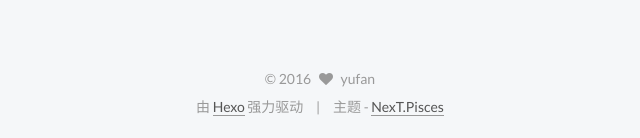
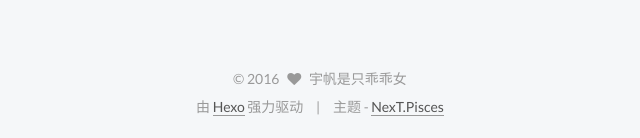
Before and after one commit to Luckyyufan/Luckyyufan.github.io, a plain HTML site: page 2016/03/31/hello-world/index.html in a window 1280 px wide. Shown: the part 1165-1303 px from the top of the page, 450-1090 px from the left. Drawn offline with Linux system fonts and the light colour scheme.

Commit message:
Site updated: 2016-04-24 11:13:21

```diff
--- a/2016/03/31/hello-world/index.html
+++ b/2016/03/31/hello-world/index.html
@@ -345,8 +345,8 @@ Quick">
         <div class="site-author motion-element" itemprop="author" itemscope itemtype="http://schema.org/Person">
           <img class="site-author-image" itemprop="image"
                src="/upload/photo.jpg"
-               alt="yufan" />
-          <p class="site-author-name" itemprop="name">yufan</p>
+               alt="宇帆是只乖乖女" />
+          <p class="site-author-name" itemprop="name">宇帆是只乖乖女</p>
           <p class="site-description motion-element" itemprop="description">征程路上笑的很可爱</p>
         </div>
         <nav class="site-state motion-element">
@@ -409,7 +409,7 @@ Quick">
   <span class="with-love">
     <i class="fa fa-heart"></i>
   </span>
-  <span class="author" itemprop="copyrightHolder">yufan</span>
+  <span class="author" itemprop="copyrightHolder">宇帆是只乖乖女</span>
 </div>
 
 <div class="powered-by">
```
Also changed, not shown: archives/2016/03/index.html (+3 -3 lines), archives/2016/index.html (+3 -3 lines), archives/index.html (+3 -3 lines), index.html (+3 -3 lines).
